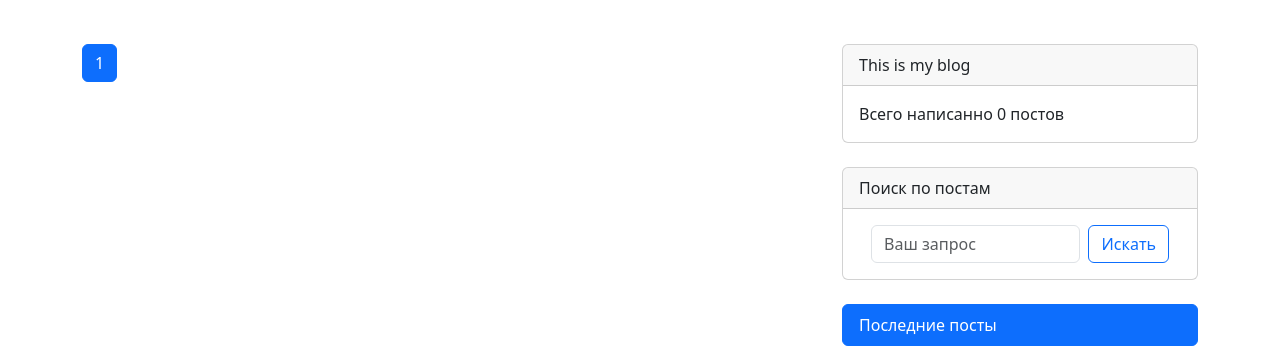
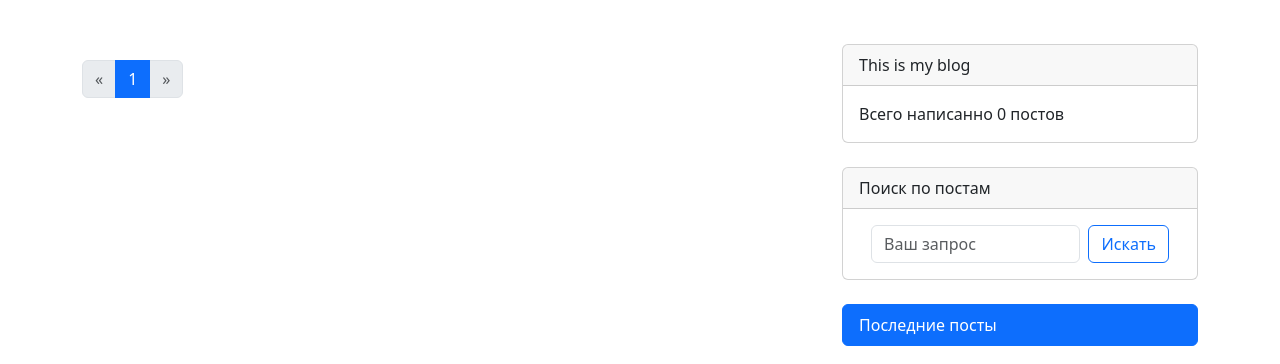
Before and after one commit to ayzikov/DjangoBlog, a Django app: page /blog/ in a window 1280 px wide. Shown: the part 56-420 px from the top of the page. Run offline with Django 4.2, Linux system fonts and the light colour scheme; data that the repository does not hold is empty; parts of the project's set-up code (start-up, migrations or seed data) failed here and were passed over; some libraries are stand-ins or nearby versions.

Commit message:
corrected the pagination

```diff
--- a/templates/blog/post/list_posts.html
+++ b/templates/blog/post/list_posts.html
@@ -5,7 +5,7 @@
 
 {% block content %}
 <!-- Список постов -->
-<div class="list-group">
+<div class="list-group mb-3">
     {% for post in page_obj %}
         <div class="list-group-item list-group-item-my list-group-item-action">
             <div class="d-flex w-100 justify-content-between">
--- a/templates/paginator.html
+++ b/templates/paginator.html
@@ -7,7 +7,14 @@
                     <span aria-hidden="true">«</span>
                 </a>
             </li>
+        {% else %}
+            <li class="page-item disabled">
+                <a class="page-link" href="#" aria-label="Previous">
+                    <span aria-hidden="true">«</span>
+                </a>
+            </li>
         {% endif %}
+
 
         {% for page_number in page_obj.paginator.page_range %}
             {% if page_number == page_obj.number %}
@@ -23,6 +30,12 @@
                     <span aria-hidden="true">»</span>
                 </a>
             </li>
+        {% else %}
+            <li class="page-item disabled">
+                <a class="page-link" href="#" aria-label="Next">
+                    <span aria-hidden="true">»</span>
+                </a>
+            </li>
         {% endif %}
 
     </ul>
```
